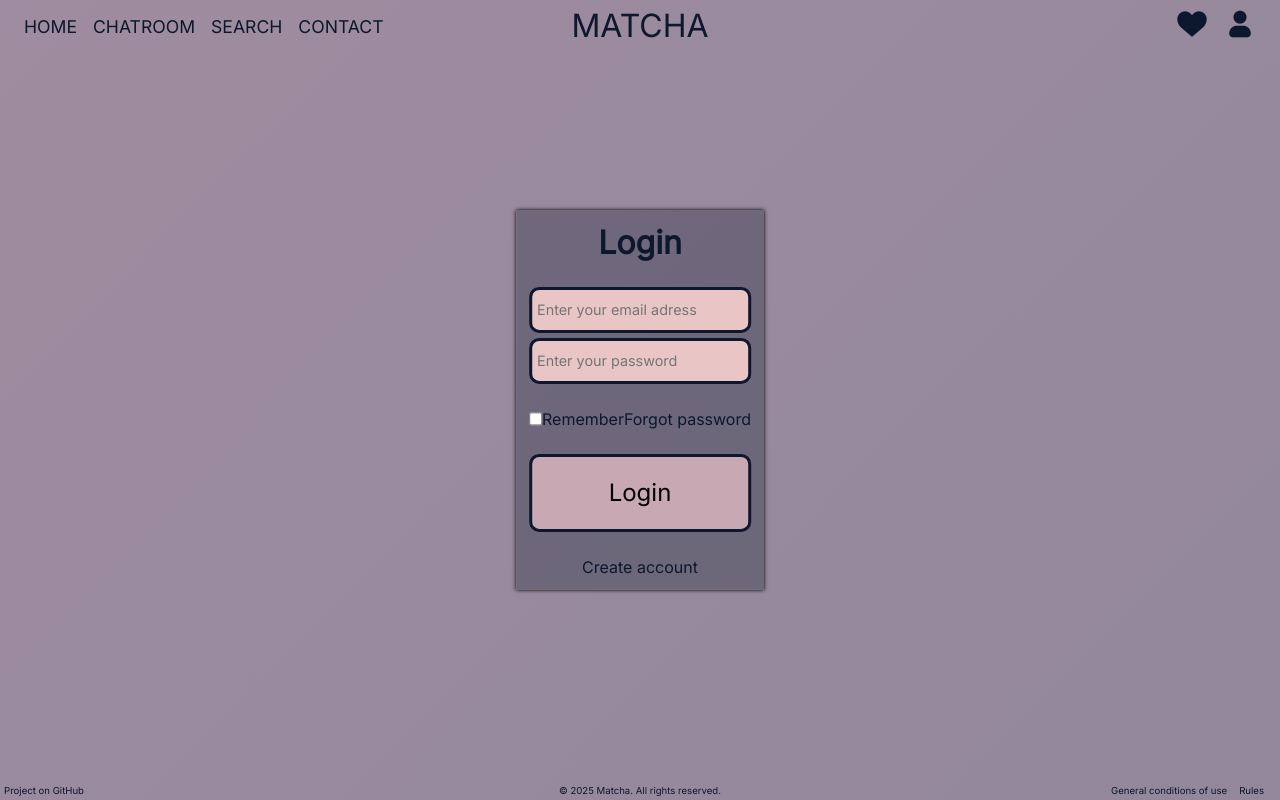
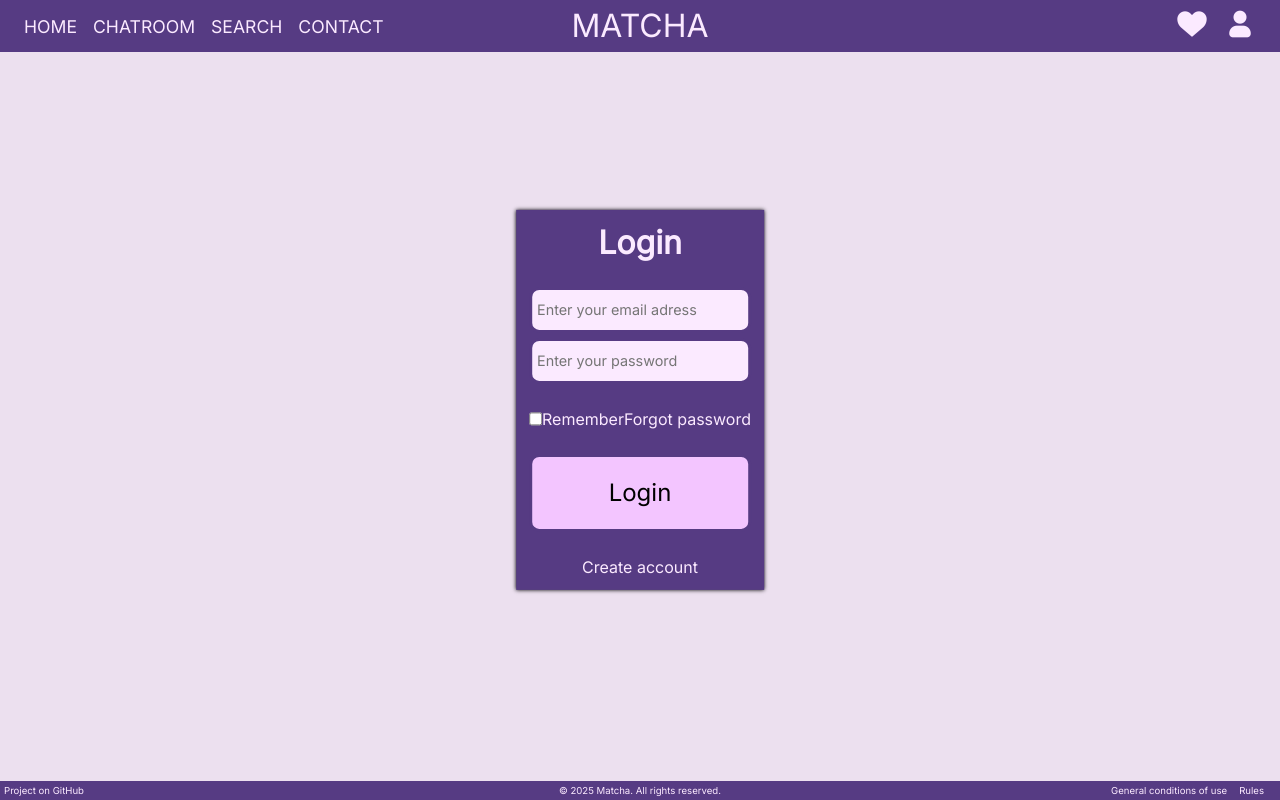
Before and after one commit to AliHaine/42_Matcha, an Angular app in the folder angular-frontend/: page /auth/login in a window 1280 px wide. Built offline with nearby package versions, Linux system fonts and the light colour scheme.

Commit message:
Global css update

```diff
--- a/angular-frontend/src/app/components/card/card/card.component.css
+++ b/angular-frontend/src/app/components/card/card/card.component.css
@@ -2,7 +2,7 @@
     display: flex;
     height: 220px;
     width: 700px;
-    background: var(--color-6);
+    background: var(--color-4);
     border-radius: 11px;
     color: white;
     font-size: 14px;
@@ -12,7 +12,7 @@
 }
 
 #main:hover {
-    animation: gradient 2s ease infinite
+    background: var(--color-3);
 }
 
 @keyframes gradient {
@@ -100,6 +100,6 @@
 }
 
 #description a {
-    color: var(--color-1);
+    color: var(--color-2);
     font-weight: 1000;
 }
--- a/angular-frontend/src/app/components/footer/footer.component.css
+++ b/angular-frontend/src/app/components/footer/footer.component.css
@@ -1,5 +1,6 @@
 footer {
-    color: var(--color-5);
+    background-color: var(--color-4);
+    color: var(--color-1);
     width: 100%;
     font-size: 1.2vmin;
     display: flex;
--- a/angular-frontend/src/app/components/navbar/navbar.component.css
+++ b/angular-frontend/src/app/components/navbar/navbar.component.css
@@ -1,9 +1,10 @@
 nav {
+    background-color: var(--color-4);
     width: 100%;
     margin: 0;
     padding: 1vmin;
     font-size: 2.2vmin;
-    color: var(--color-5);
+    color: var(--color-1);
     display: flex;
     align-items: center;
     box-sizing: border-box;
@@ -22,7 +23,7 @@ nav {
 
 #leftElements li:hover {
     transform: scale(1.1) translateY(-0.1vmin);
-    color: var(--color-1);
+    color: var(--color-2);
 }
 
 #leftElements li a {
@@ -54,11 +55,11 @@ nav {
     width: 4vmin;
     aspect-ratio: 1;
     display: inline-block;
-    background: var(--color-5);
+    background: var(--color-1);
     transition: transform 0.5s, background 0.5s;
 }
 
 .img:hover {
-    background: var(--color-1);
+    background: var(--color-2);
     transform: scale(1.1) translateY(-0.1vmin);
 }
--- a/angular-frontend/src/app/components/page/page.component.css
+++ b/angular-frontend/src/app/components/page/page.component.css
@@ -1,6 +1,6 @@
 #page {
-    background-color: rgba(var(--color-rgb-5), 0.3);
-    color: var(--color-5);
+    background-color: var(--color-4);
+    color: var(--color-1);
     margin: 0;
     position: absolute;
     top: 50%;
@@ -9,7 +9,7 @@
     height: 80%;
     transform: translate(-50%, -50%);
     overflow:auto;
-    scrollbar-color: var(--color-5) var(--color-1);
+    scrollbar-color: var(--color-4) var(--color-1);
     box-shadow: 0 0 1.5vmin black;
 }
 
--- a/angular-frontend/src/app/services/card.service.ts
+++ b/angular-frontend/src/app/services/card.service.ts
@@ -14,7 +14,7 @@ export class CardService {
     constructor() {
 
 
-        /*this.profiles.push(new CardModel("Leila 24ans, Metz",
+        this.profiles.push(new CardModel("Leila 24ans, Metz",
             "Loorem ipsum dolor sit amet. Et facere fugiat ad vitae adipisci eos voluptatem illum et facere ducimus!" +
             " Non mollitia quis ut dignissimos dicta est velit nemo illum et facere ducimus! Non mollitia quis ut dignissimos" +
             " dicta est velit nemo..",
@@ -92,7 +92,7 @@ export class CardService {
             new InterestModel("/icons/pharmacie.png", "Health", ["No smoker", "No alcohol", "Vegan"]),
             new InterestModel("/icons/body.png", "Body", ["Weight 58kg", "Size 166cm", "Sporty"]),
             new InterestModel("/icons/search.png", "Looking for", ["Friendly meeting", "Short-term commitment", "Casual contact"])],
-            "https://i.pinimg.com/originals/49/0f/2e/490f2edad1288b07eb1e973d4b58df0d.jpg"));*/
+            "https://i.pinimg.com/originals/49/0f/2e/490f2edad1288b07eb1e973d4b58df0d.jpg"));
       }
 
       getProfile(index: number): CardModel {
--- a/angular-frontend/src/styles.css
+++ b/angular-frontend/src/styles.css
@@ -10,7 +10,7 @@ a {
 }
 
 body {
-	background: linear-gradient(-45deg, #898596, var(--color-3), var(--color-4));
+	background: var(--color-background-1);
     animation: gradient 15s ease infinite;
 	background-size: 400% 400%;
 
@@ -29,7 +29,7 @@ body {
 }
 
 .text-hover-style-1:hover {
-    color: var(--color-1);
+    color: var(--color-2);
 }
 
 .button-style-1 {
@@ -37,7 +37,7 @@ body {
     line-height: 3em;
     background-color: var(--color-2);
     border-radius: 10px;
-    border: solid var(--color-5);
+    border: solid var(--color-4);
 }
 
 .button-style-1:hover {
@@ -48,15 +48,15 @@ body {
     background-color: var(--color-1);
     line-height: 2.8em;
     border-radius: 10px;
-    border: solid var(--color-5);
+    border: solid var(--color-4);
     text-indent: 5px;
     font-size: 0.9em;
 }
 
 .form-style-1 {
     padding: 1%;
-    background-color: rgba(var(--color-rgb-5), 0.3);
-    color: var(--color-5);
+    background-color: var(--color-4);
+    color: var(--color-1);
     position: absolute;
     top: 50%;
     left: 50%;
@@ -69,11 +69,10 @@ body {
 }
 
 :root {
-    --color-1: #E9C5C5;
-    --color-2: #C8A8B3;
-    --color-3: #A38DA1;
-    --color-4: #7B758C;
-    --color-5: #0d172d;
-    --color-6: rgb(26, 41, 50);
+    --color-background-1: #ECE0EF;
+    --color-1: #FBEAFF;
+    --color-2: #F3C5FF;
+    --color-3: #845EC2;
+    --color-4: #563B83;
     --color-rgb-5: 13, 23, 45;
 }
```
